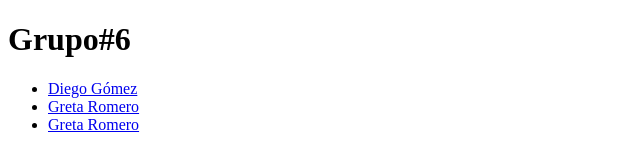
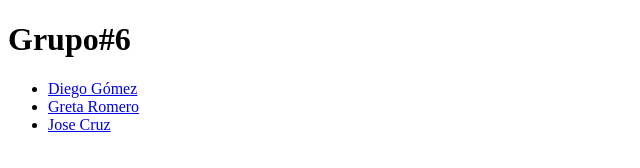
Before and after one commit to diego-gomez1/lab3-colabotativo, a plain HTML site: page index.html in a window 1280 px wide. Shown: the full height of the page, 0-640 px from the left. Drawn offline with Linux system fonts and the light colour scheme.

Commit message:
Update index.html

```diff
--- a/index.html
+++ b/index.html
@@ -11,7 +11,7 @@
         <ul>
             <li><a  href = "diego.html" > Diego Gómez </a></li>
             <li><a  href = "greta.html" > Greta Romero </a></li>
-            <li><a  href = "cruz.html" > Greta Romero </a></li>
+            <li><a  href = "cruz.html" > Jose Cruz </a></li>
         </ul>
     </nav>
 
```
